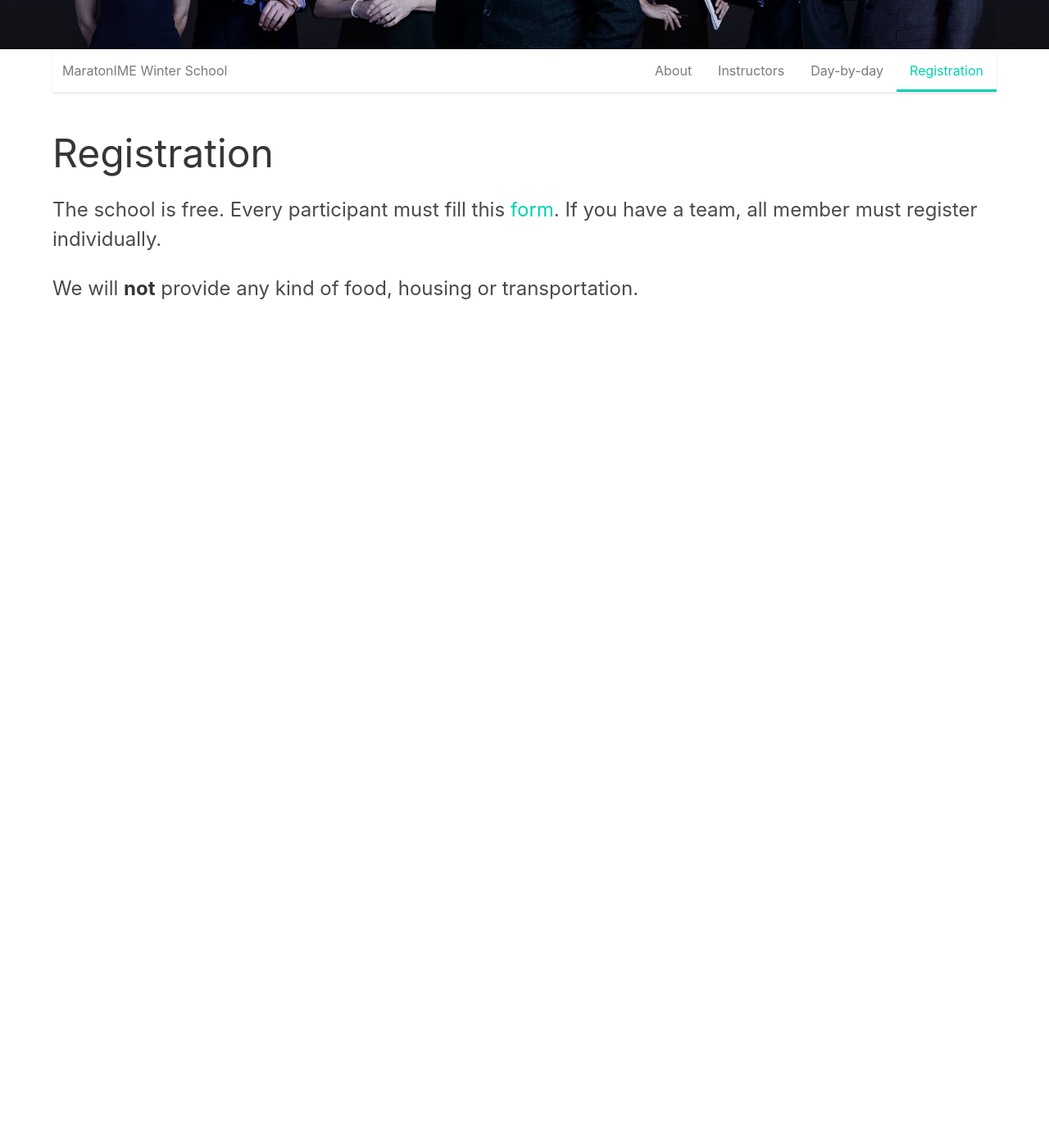
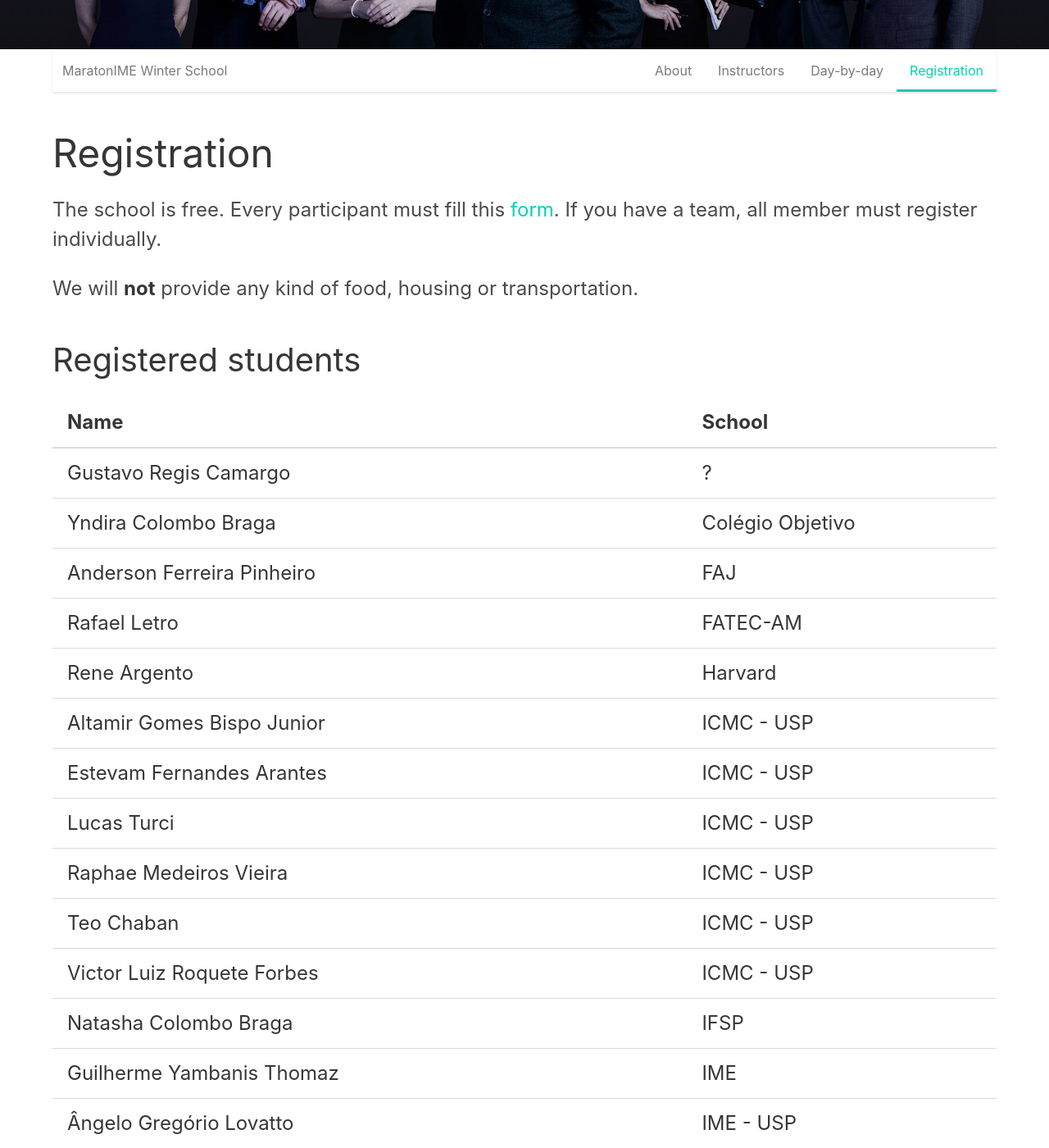
Before and after one commit to gabrielrussoc/house-of-carlos, a Jekyll site: the page built from registration/index.html, in a window 1280 px wide and 1400 px high, scrolled down 270 px. Shown: the whole window at 82% size. Built offline with Jekyll 4.4.1, drawn with Linux system fonts in a browser that asks for light colours; before the commit the page ends 900 px from its top, so only the background shows below that; some of the changed text lies outside the part shown.

Commit message:
registered students

```diff
--- /dev/null
+++ b/_data/students.csv
@@ -0,0 +1,59 @@
+name,school
+Gustavo Regis Camargo,?
+Yndira Colombo Braga,Colégio Objetivo
+Anderson Ferreira Pinheiro,FAJ
+Rafael Letro,FATEC-AM
+Rene Argento,Harvard
+Altamir Gomes Bispo Junior,ICMC - USP
+Estevam Fernandes Arantes,ICMC - USP
+Lucas Turci,ICMC - USP
+Raphae Medeiros Vieira ,ICMC - USP
+Teo Chaban,ICMC - USP
+Victor Luiz Roquete Forbes,ICMC - USP
+Natasha Colombo Braga,IFSP
+Guilherme Yambanis Thomaz,IME
+Ângelo Gregório Lovatto,IME - USP
+Arthur Nascimento,IME - USP
+Breno Helfstein Moura,IME - USP
+Enzo Hideki Nakamura,IME - USP
+Gabriel de Russo e Carmo,IME - USP
+Gabriel Fernandes de Oliveira,IME - USP
+Germano Hüning Neuenfeld,IME - USP
+Giovanna Kobus Conrado,IME - USP
+Grover Castro Guzman,IME - USP
+Gustavo Bitencourt,IME - USP
+Jainor Cardenas Choque,IME - USP
+Leonardo Silvano Rezende,IME - USP
+Matheus Oliveira,IME - USP
+Pedro Bortolli,IME - USP
+Pedro Sousa,IME - USP
+Tiago Nápoli,IME - USP
+Victor Aliende da Matta,IME - USP
+Victor Colombo,IME - USP
+Victor Sena Molero,IME - USP
+William Kondo,IME - USP
+Yan Couto,IME - USP
+Gustavo de Andrade Couto Policarpo,INATEL
+Maycon Geraldo Alves,INATEL
+Víctor de Sousa Lamarca,POLI - USP
+Francisco Thiesen ,PUC-Rio
+Handel Scholze Marques,PUC-Rio
+Brian Maule,Texas A&M
+Chase Hinesman,Texas A&M
+Jordan Lamkin,Texas A&M
+Michael Earl,Texas A&M
+Nathan Leake,Texas A&M
+Lucas Renan Vieira de Freitas Pereira,UFMG
+Marcos Paulo Quintao Fernandes,UFMG
+Nicholas Rincon Reis,UFMG
+Pablo Luiz Resende Figueira,UFMG
+Pedro Papa Paniago,UFMG
+Thiago Vieira de Alcantara Silva,UFMG
+Weuler Borges Santos Filho,UFU
+Ivan Henrique Costa Petrin,UNICAMP
+David Mateus Batista,UNIFEI
+Felipe Kallás Silva,UNIFEI
+Gabriel Erzinger Dousseau,UNIFEI
+José Luiz da Silva Neto,UNIFEI
+Marcos Antonio Flores Gonçalves,UNIFEI
+Tarik Vieira Mouallem,UNIFEI
--- a/registration/index.html
+++ b/registration/index.html
@@ -15,3 +15,20 @@ If you have a team, all member must register individually.
 <p>
 We will <strong>not</strong> provide any kind of food, housing or transportation.
 </p>
+
+<h2 class="title is-2">Registered students</h2>
+
+<table class="table">
+    <thead>
+        <th>Name</th>
+        <th>School</th>
+    </thead>
+    <tbody>
+        {% for student in site.data.students %}
+        <tr>
+            <td>{{ student.name }}</td>
+            <td>{{ student.school }}</td>
+        </tr>
+        {% endfor %}
+    </tbody>
+</table>
```
